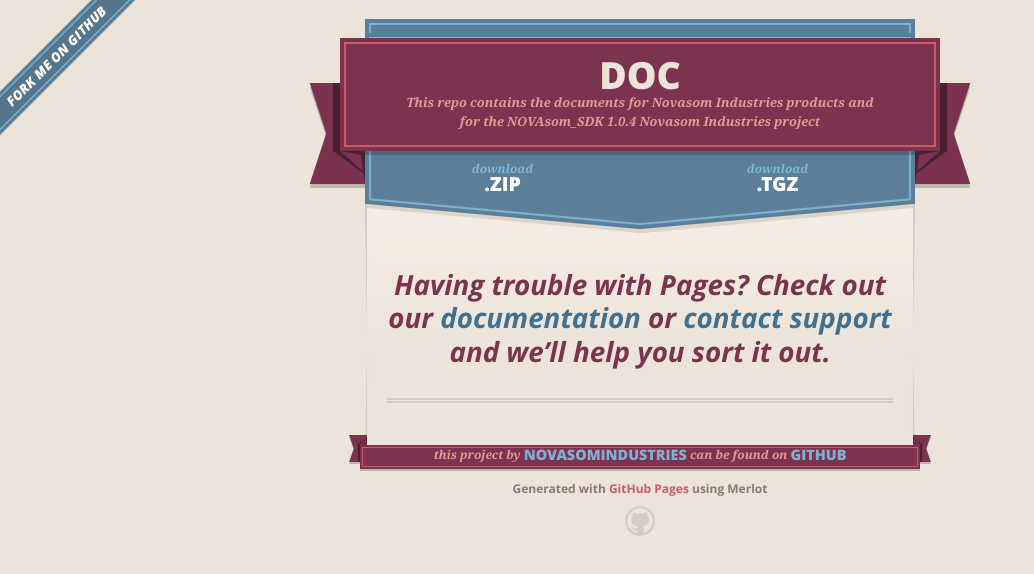
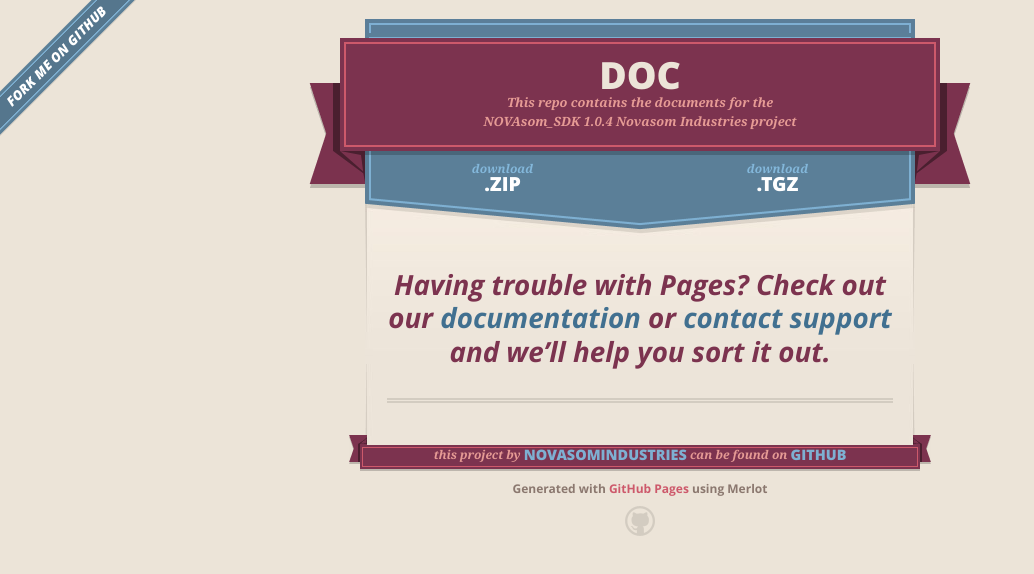
Before and after one commit to NovasomIndustries/Doc, a plain HTML site: page index.html in a window 1280 px wide. Shown: the whole page, without its empty margins (0-1034 px from the left). Drawn offline with nearby package versions, Linux system fonts and the light colour scheme.

Commit message:
Update index.html

```diff
--- a/index.html
+++ b/index.html
@@ -28,7 +28,7 @@
         <span class="ribbon-outer">
           <span class="ribbon-inner">
             <h1>Doc</h1>
-            <h2>This repo contains the documents for Novasom Industries products and <br>for the NOVAsom_SDK 1.0.4 Novasom Industries project</h2>
+            <h2>This repo contains the documents for the<br><b>NOVAsom_SDK 1.0.4</b> Novasom Industries project</h2>
           </span>
           <span class="left-tail"></span>
           <span class="right-tail"></span>
```
